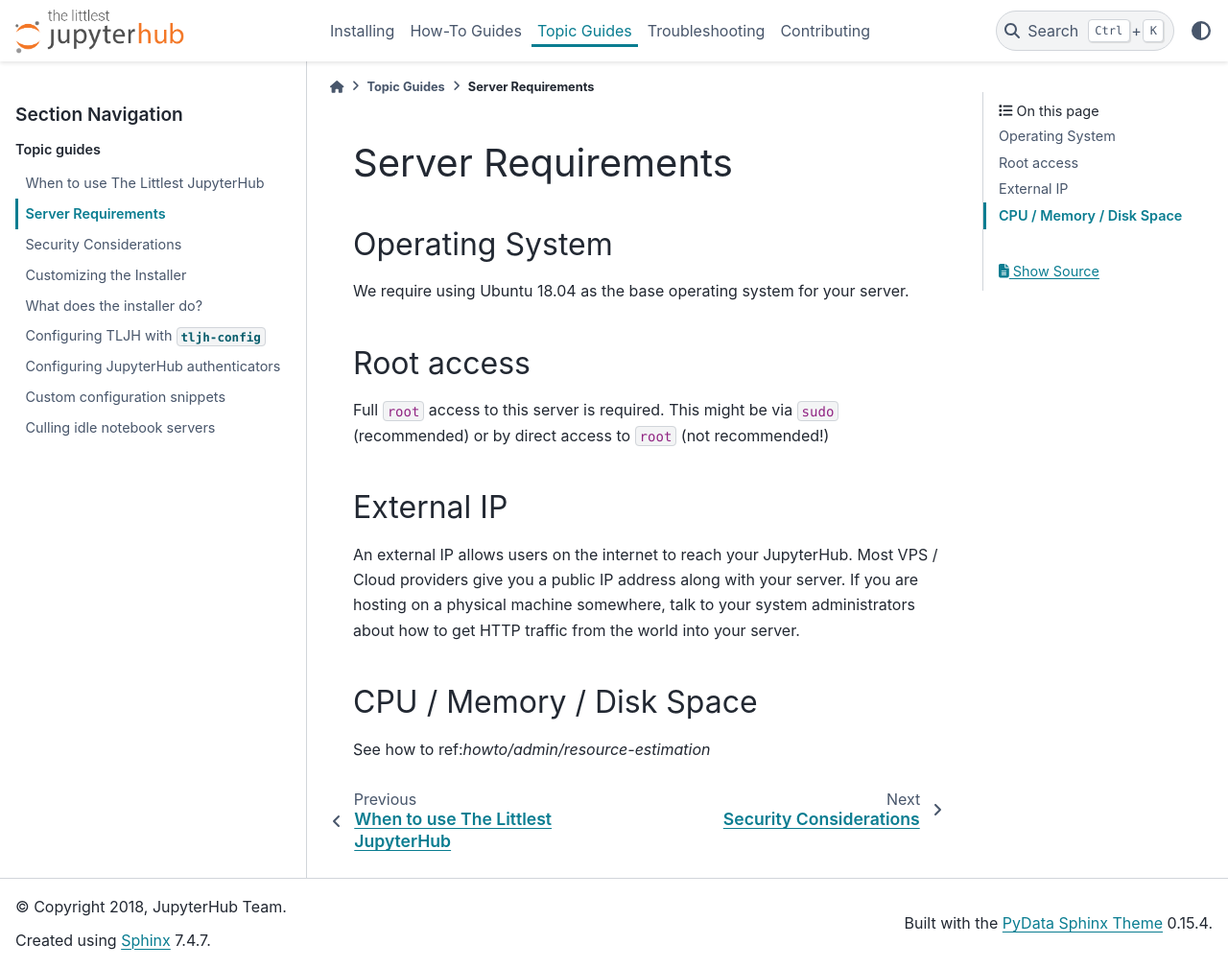
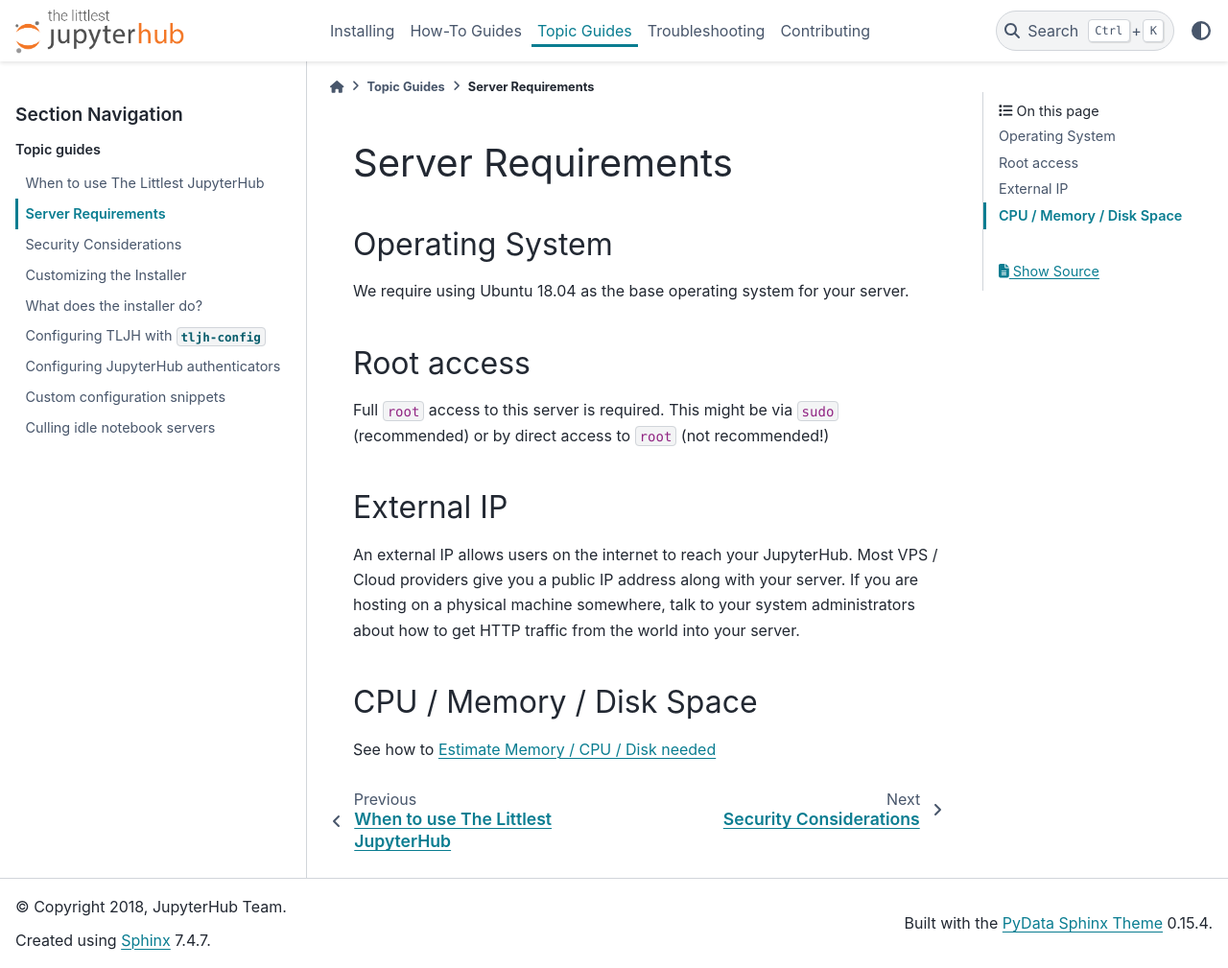
Before and after one commit to jupyterhub/the-littlest-jupyterhub, a Sphinx documentation site: the page built from docs/topic/requirements.rst, in a window 1280 px wide and 1009 px high. Shown: the whole window at 96% size. Built offline with Sphinx 7.4.7 and the PyData theme 0.15.4, drawn with Linux system fonts in a browser that asks for light colours; pages that are not in the unit, such as notebooks, are missing from menus.

Commit message:
Fix link to resource estimation in server requirements docs

```diff
--- a/docs/topic/requirements.rst
+++ b/docs/topic/requirements.rst
@@ -26,4 +26,4 @@
 CPU / Memory / Disk Space
 =========================
 
-See how to ref:`howto/admin/resource-estimation`
+See how to :ref:`howto/admin/resource-estimation`
```
